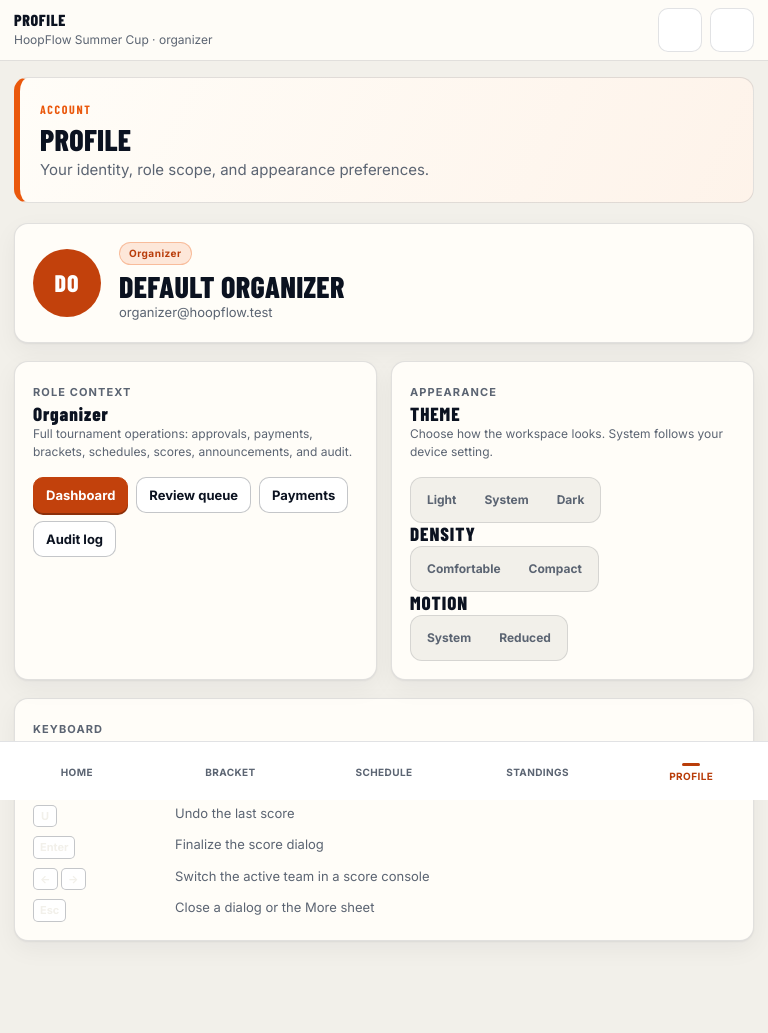
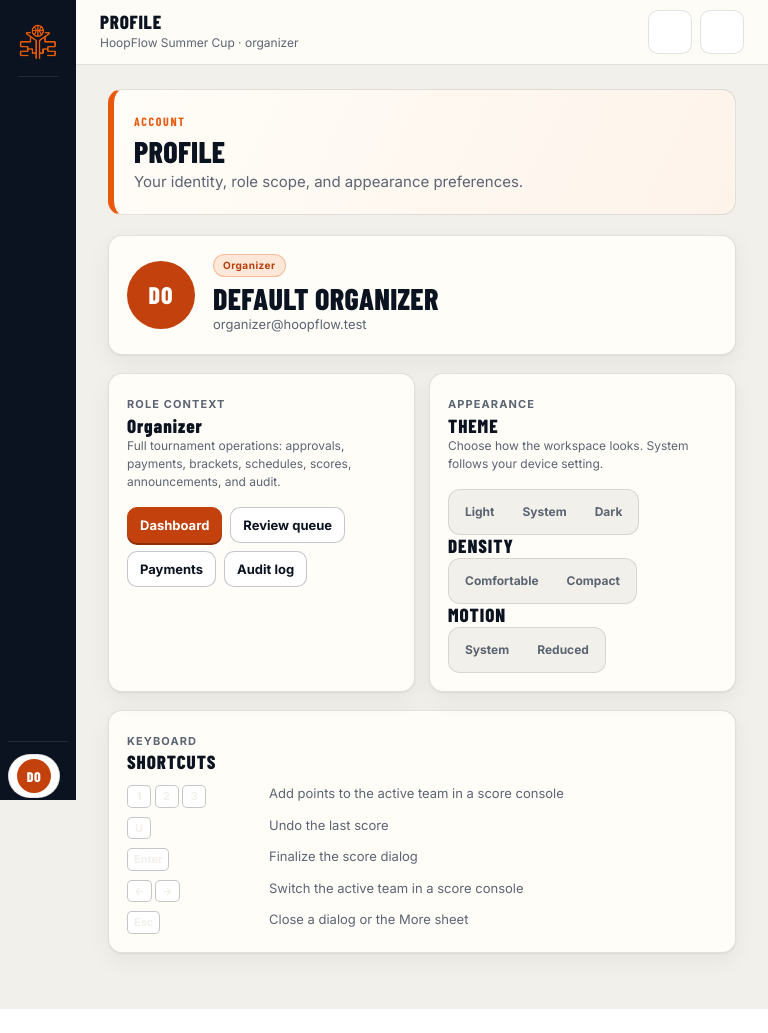
Before and after one commit to Wardikhead/HoopFlow, a Laravel app: page /profile in a window 768 px wide. After the commit the page ends 1009 px from the top, so only its background shows below. Run offline with Laravel 12, Linux system fonts and the light colour scheme; a user stored in the database is signed in; data comes from the database, SQL or seed files in the repository; style sheets or scripts are compiled from the project's sources; some libraries are stand-ins or nearby versions.

Commit message:
feat: add full and compact navigation rails

```diff
--- a/src/resources/css/hf/_shell.scss
+++ b/src/resources/css/hf/_shell.scss
@@ -183,6 +183,7 @@
   display: flex;
   align-items: center;
   gap: 12px;
+  min-width: 0;
   min-height: 64px;
   padding: 10px 24px;
   background: color-mix(in srgb, var(--hf-surface) 92%, transparent);
@@ -456,7 +362,78 @@
   content: '';
 }
 
-@media (max-width: 991.98px) {
+@media (min-width: 768px) and (max-width: 1199.98px) {
+  .hf-app {
+    grid-template-columns: 76px minmax(0, 1fr);
+  }
+
+  .hf-rail {
+    align-items: center;
+    padding: 18px 8px;
+  }
+
+  .hf-rail-brand {
+    justify-content: center;
+    padding: 4px 0 14px;
+  }
+
+  .hf-rail-brand .hf-brand__text,
+  .hf-rail-label,
+  .hf-rail-link span {
+    position: absolute;
+    width: 1px;
+    height: 1px;
+    padding: 0;
+    overflow: hidden;
+    clip: rect(0, 0, 0, 0);
+    white-space: nowrap;
+    border: 0;
+  }
+
+  .hf-rail-link {
+    justify-content: center;
+    width: 52px;
+    padding: 10px 0;
+  }
+
+  .hf-rail-link::after {
+    position: absolute;
+    left: calc(100% + 10px);
+    z-index: 90;
+    padding: 6px 8px;
+    border-radius: 6px;
+    background: var(--hf-ink);
+    color: var(--hf-ground);
+    content: attr(data-label);
+    font-size: 11px;
+    opacity: 0;
+    pointer-events: none;
+    transition: opacity var(--hf-dur-micro) linear;
+    white-space: nowrap;
+  }
+
+  .hf-rail-link:hover::after,
+  .hf-rail-link:focus-visible::after {
+    opacity: 1;
+  }
+
+  .hf-rail-footer {
+    width: 100%;
+  }
+
+  .hf-rail-footer .hf-user-chip {
+    justify-content: center;
+    width: 52px;
+    padding: 4px;
+  }
+
+  .hf-rail-footer .hf-user-meta,
+  .hf-rail-footer .hf-user-chip > .bi {
+    display: none;
+  }
+}
+
+@media (max-width: 767.98px) {
   .hf-app {
     grid-template-columns: minmax(0, 1fr);
     grid-template-rows: auto 1fr;
@@ -483,14 +456,6 @@
 
   .hf-bottom-nav {
     display: grid;
-  }
-
-  .hf-topbar-title {
-    font-size: 16px;
-  }
-
-  .hf-demo-menu summary span {
-    display: none;
   }
 }
 
--- a/src/resources/js/app.js
+++ b/src/resources/js/app.js
@@ -4,9 +4,11 @@
 // Bootstrap's JavaScript is intentionally not imported (ADR-0001).
 import 'bootstrap-icons/font/bootstrap-icons.css';
 import { initPreferences, syncPreferenceButtons } from './ui/preferences';
+import { initShell } from './ui/shell';
 
 initPreferences();
 document.addEventListener('hf:theme-changed', syncPreferenceButtons);
+initShell();
 
 // Native <dialog> elements keep their open state outside the DOM attributes that
 // Livewire morphs. Re-open any server-rendered modal after a morph so score
--- a/src/resources/views/layouts/public.blade.php
+++ b/src/resources/views/layouts/public.blade.php
@@ -110,14 +110,18 @@
 
         <div class="hf-app">
             <aside class="hf-rail" aria-label="Primary navigation">
-                <a class="hf-rail-brand" href="{{ route('dashboard') }}">
+                <a class="hf-rail-brand" href="{{ route('dashboard') }}" aria-label="HoopFlow dashboard">
                     <x-brand size="md" on-dark tagline="Tournament ops" />
                 </a>
 
                 <span class="hf-rail-label">Matchday</span>
                 @foreach ($matchdayKeys as $key)
                     @php $item = $navItems[$key]; @endphp
-                    <a class="hf-rail-link{{ $isActive($key) ? ' is-active' : '' }}" href="{{ route($item['route']) }}" data-testid="nav-{{ $key }}">
+                    <a class="hf-rail-link{{ $isActive($key) ? ' is-active' : '' }}"
+                       href="{{ route($item['route']) }}"
+                       data-testid="nav-{{ $key }}"
+                       data-label="{{ $item['label'] }}"
+                       @if ($isActive($key)) aria-current="page" @endif>
                         <i class="bi bi-{{ $item['icon'] }}" aria-hidden="true"></i>
                         <span>{{ $item['label'] }}</span>
                     </a>
@@ -127,7 +131,11 @@
                     <span class="hf-rail-label">Workspace</span>
                     @foreach ($roleTools as $key)
                         @php $item = $navItems[$key]; @endphp
-                        <a class="hf-rail-link{{ $isActive($key) ? ' is-active' : '' }}" href="{{ route($item['route']) }}" data-testid="nav-{{ $key }}">
+                        <a class="hf-rail-link{{ $isActive($key) ? ' is-active' : '' }}"
+                           href="{{ route($item['route']) }}"
+                           data-testid="nav-{{ $key }}"
+                           data-label="{{ $item['label'] }}"
+                           @if ($isActive($key)) aria-current="page" @endif>
                             <i class="bi bi-{{ $item['icon'] }}" aria-hidden="true"></i>
                             <span>{{ $item['label'] }}</span>
                         </a>
```
Also changed, not shown: other parts of src/resources/css/hf/_shell.scss (+0 -99 lines), src/resources/js/ui/shell.js (added, +16 -0 lines).
